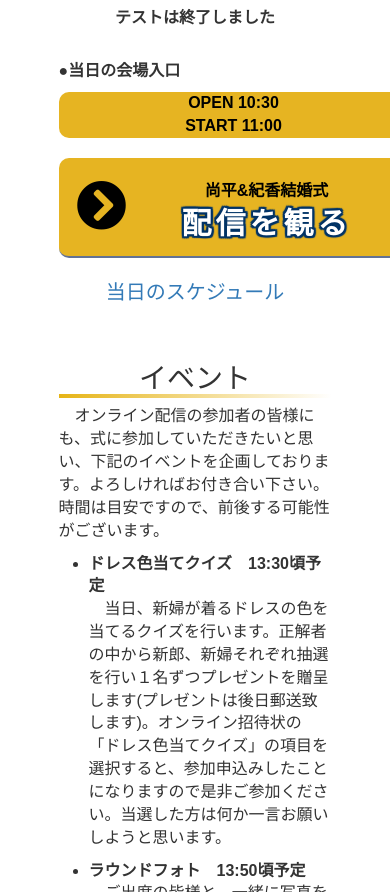
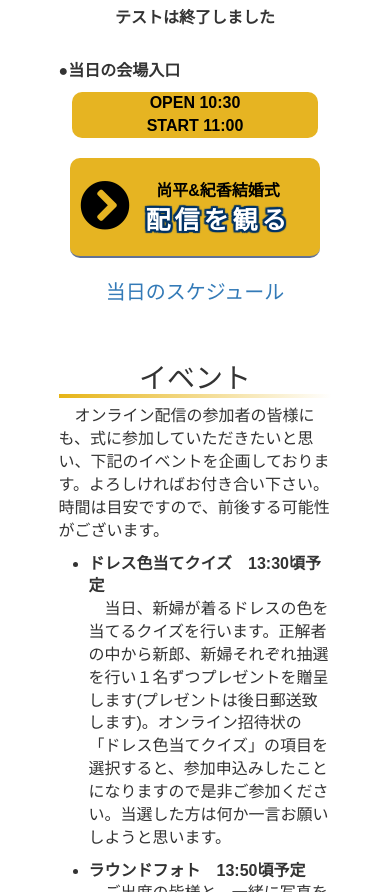
Before and after one commit to Shohei-wedd/shohei-norika, a plain HTML site: page announce2.html in a window 390 px wide. Shown: the part 1116-2008 px from the top of the page. Drawn offline with nearby package versions, Linux system fonts and the light colour scheme.

Commit message:
Add files via upload

```diff
--- a/announce2.html
+++ b/announce2.html
@@ -62,7 +62,7 @@
                 <p style="text-decoration: line-through;">　2月6日12:00~13:00の間に事前に接続テストを実施致しますので、不安な方は是非ご参加ください。<span>接続テストに参加する場合、事前にZoomのアカウント登録をお願いします。</span><br>　接続テストは接続が確認出来たら終了します。一人数分で終わる予定です。</p>
                 <p style="text-align:center; font-weight:bold">テストは終了しました</p>
         <p style="font-weight:bold; margin-top:30px;">●当日の会場入口</p>
-        <p style="color:black; font-weight:bold; text-align:center; background-color:#e6b422; width:350px; margin:0 auto; border-radius:10px;">OPEN 10:30<br>START 11:00</p><br>
+        <p style="color:black; font-weight:bold; text-align:center; background-color:#e6b422; width:90%; max-width:350px; margin:0 auto; border-radius:10px;">OPEN 10:30<br>START 11:00</p><br>
         <a href="https://zoom.us/j/95594424545?pwd=eTQzZ2Ivdmc4VVVLWENUeHJWeWNCZz09" class="btn-square"><i class="fas fa-chevron-circle-right"></i><p style="font-weight:bold;">尚平&紀香結婚式<br><span class="live-text">配信を観る</span></p></a><br>
         <p style="text-align:center;"><a href="https://drive.google.com/file/d/1HbMA7ova7zY2I-t0atXpjnGRM57Z1zwH/view?usp=sharing" style="font-size:20px;">当日のスケジュール</a></p>
         <h2 style="margin-top:50px;">イベント</h2>
--- a/responsive.css
+++ b/responsive.css
@@ -283,4 +283,30 @@
   .sche-img img{
     width:100%;
   }
+
+  .btn-square {
+    width:250px;
+  }
+
+  .btn-square:active {
+    /*ボタンを押したとき*/
+    -webkit-transform: translateY(4px);
+    transform: translateY(4px);/*下に動く*/
+    border-bottom: none;/*線を消す*/
+  }
+
+  .btn-square i {
+    float:left;
+    font-size: 50px;
+    width:20%;
+  }
+
+  .btn-square p {
+    float:left;
+    font-size: 16px;
+    width:80%;
+  }
+
+  .btn-square .live-text {
+    font-size:25px;
 }
```
